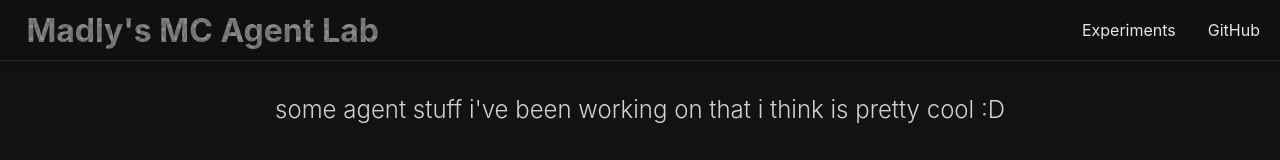
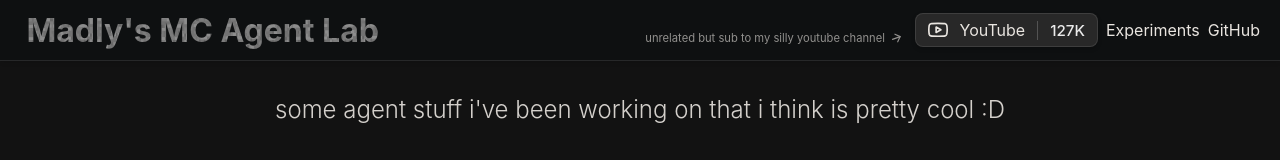
Before and after one commit to Madlykeanu/minecraft-agent-showcase, a React (Create React App) app: page / in a window 1280 px wide. Shown: the top 160 px of the page. Built offline with nearby package versions, Linux system fonts and the light colour scheme.

Commit message:
added youtube button and pointer msg

```diff
--- a/src/components/Landing.tsx
+++ b/src/components/Landing.tsx
@@ -1,6 +1,6 @@
 import React, { useState } from 'react';
 import { motion, AnimatePresence } from 'framer-motion';
-import { FiArrowRight, FiCode, FiCpu, FiBox, FiTerminal } from 'react-icons/fi';
+import { FiArrowRight, FiCode, FiCpu, FiBox, FiTerminal, FiYoutube, FiArrowUp } from 'react-icons/fi';
 import '../styles/Landing.css';
 import stoneTexture from '../images/minecraft-stone.jpg';
 import individualRun from '../images/benchmark-run1.png';
@@ -25,6 +25,22 @@ const Landing: React.FC = () => {
           </h1>
         </div>
         <div className="nav-links">
+          <div className="youtube-pointer">
+            <span>unrelated but sub to my silly youtube channel</span>
+            <FiArrowUp size={14} />
+          </div>
+          <a
+            href="https://youtube.com/@madlykeanu"
+            target="_blank"
+            rel="noopener noreferrer"
+            className="youtube-button"
+          >
+            <FiYoutube size={20} />
+            YouTube
+            <span className="subscriber-count">
+              127K
+            </span>
+          </a>
           <a href="#experiments">Experiments</a>
           <a href="https://github.com/madlykeanu" target="_blank" rel="noopener noreferrer">
             GitHub
--- a/src/styles/Landing.css
+++ b/src/styles/Landing.css
@@ -31,10 +31,15 @@
   object-fit: contain;
 }
 
+.nav-links {
+  display: flex;
+  align-items: center;
+  gap: 0.5rem;
+}
+
 .nav-links a {
   color: #E9E5E0;
   text-decoration: none;
-  margin-left: 2rem;
   transition: color 0.3s ease;
 }
 
@@ -409,3 +414,57 @@
   margin-bottom: 1.5rem;
   opacity: 0.8;
 }
+
+.youtube-button {
+  display: flex;
+  align-items: center;
+  gap: 12px;
+  background: #282828;
+  color: white;
+  padding: 6px 12px;
+  border-radius: 8px;
+  text-decoration: none;
+  transition: all 0.2s ease;
+  border: 1px solid rgba(255, 255, 255, 0.1);
+  box-shadow: 0 2px 4px rgba(0, 0, 0, 0.2);
+}
+
+.youtube-button:hover {
+  background: #353535;
+  transform: translateY(-1px);
+  box-shadow: 0 4px 8px rgba(0, 0, 0, 0.3);
+}
+
+.subscriber-count {
+  font-size: 0.95rem;
+  font-weight: 500;
+  padding-left: 12px;
+  border-left: 1px solid rgba(255, 255, 255, 0.2);
+  color: rgba(255, 255, 255, 0.9);
+}
+
+.youtube-pointer {
+  display: flex;
+  align-items: center;
+  gap: 4px;
+  color: #E9E5E0;
+  font-size: 0.7rem;
+  opacity: 0.6;
+  margin-right: 4px;
+  animation: bounce 2s infinite;
+  margin-top: 15px;
+  transform: translateY(5px);
+}
+
+.youtube-pointer svg {
+  transform: rotate(70deg);
+}
+
+@keyframes bounce {
+  0%, 100% {
+    transform: translateX(0);
+  }
+  50% {
+    transform: translateX(5px);
+  }
+}
```
